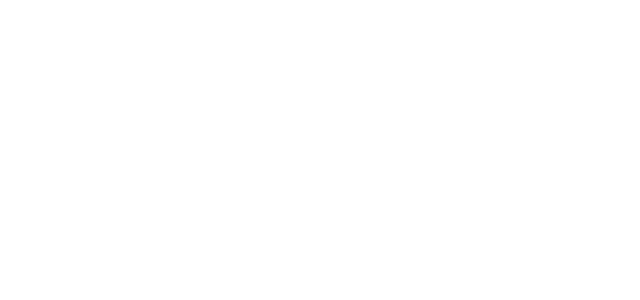
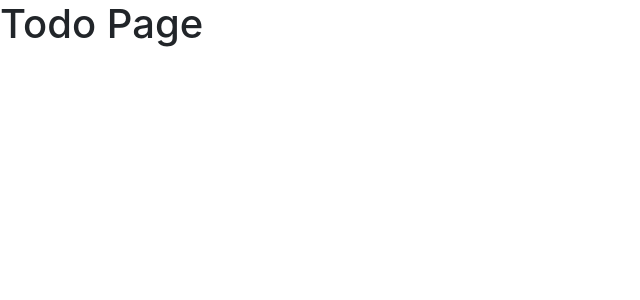
Before and after one commit to VadimKorobec/react-api, a React (Create React App) app: page /react-api/todo in a window 1280 px wide. Before the commit this address had no page. Shown: the top 300 px of the page, without its empty margins (0-640 px from the left). Built offline with nearby package versions, Linux system fonts and the light colour scheme.

Commit message:
Update App.jsx

```diff
--- a/src/components/App.jsx
+++ b/src/components/App.jsx
@@ -7,8 +7,8 @@ export const App = () => {
   return (
     <Routes>
       <Route path="/" element={<HomePage />} />
-      <Route path="/" element={<NewsPage />} />
-      <Route path="/" element={<TodoPage />} />
+      <Route path="/news" element={<NewsPage />} />
+      <Route path="/todo" element={<TodoPage />} />
     </Routes>
   );
 };
```
